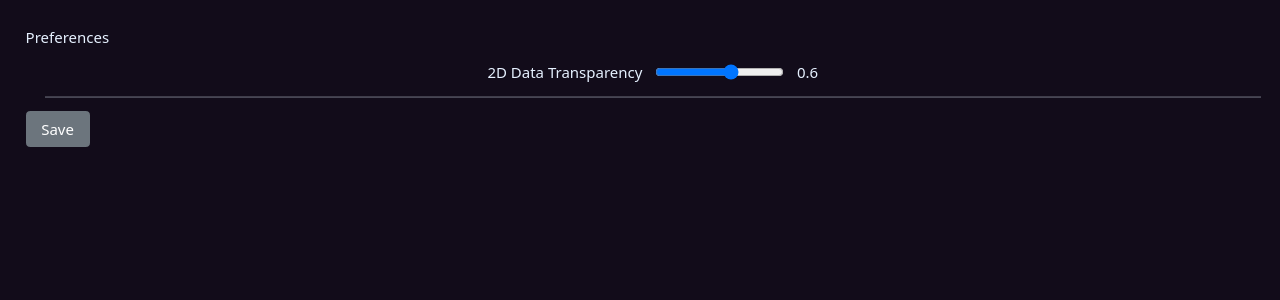
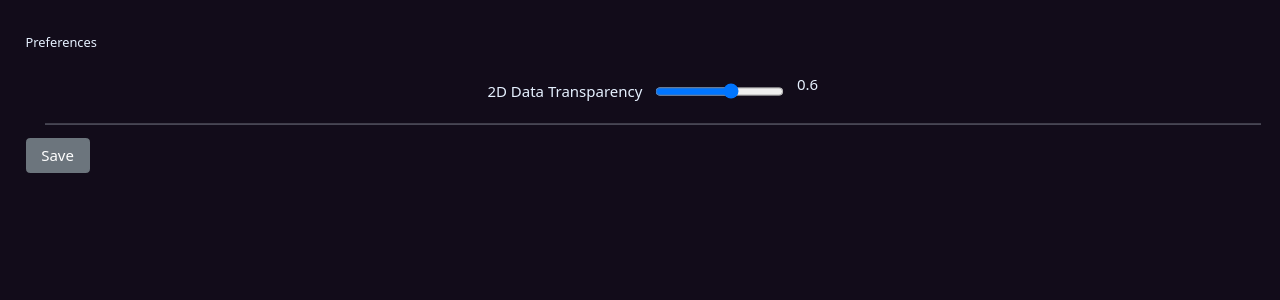
Before and after one commit to aplbrain/neuvue-app, a Django app: page /preferences/ in a window 1280 px wide. Shown: the part 32-332 px from the top of the page. Run offline with Django 3.2, Linux system fonts and the light colour scheme; data comes from the database, SQL or seed files in the repository; both versions use the stored data as it was after the commit; some libraries are stand-ins or nearby versions.

Commit message:
cleanup css

```diff
--- a/neuvue_project/preferences/views.py
+++ b/neuvue_project/preferences/views.py
@@ -31,8 +31,7 @@ class PreferencesView(View):
          #update existing config
         elif len(request.GET) == num_of_params:
             print("UPDATE?")
-            config = Config.objects.filter(
-                user=str(request.user)).order_by('-id')[0]  # latest
+            config = Config.objects.filter(user=str(request.user)).order_by('-id')[0]  # latest
             config.alpha_selected = request.GET.get('alphaSelected')
             #config.alpha_3d = request.GET.get('alpha3D')
             config.save()
--- a/neuvue_project/templates/preferences.html
+++ b/neuvue_project/templates/preferences.html
@@ -5,9 +5,9 @@
 {% block content %}
     <div class="pref_main_container">
 
-        <div> Preferences </div>
+        <div class="navbar-text" style='font-size:1vw;'> Preferences </div>
         <div class="row-container">
-            <div > 2D Data Transparency </div>
+            <div class=navbar-text> 2D Data Transparency </div>
 
             <input id="alphaSelected" type="range" data-slider-min="0" data-slider-max="100" data-slider-step="1" value="{{ alphaSelected }}"/>
 
--- a/neuvue_project/workspace/views.py
+++ b/neuvue_project/workspace/views.py
@@ -13,13 +13,14 @@ from .neuroglancer import construct_proofreading_state, construct_url_from_exist
 from .analytics import user_stats
 from .utils import utc_to_eastern
 from django.apps import apps
-Config = apps.get_model('preferences', 'Config')
 
 # import the logging library
 import logging
 logging.basicConfig(level=logging.DEBUG)
 # Get an instance of a logger
 logger = logging.getLogger(__name__)
+#to access preferences config
+Config = apps.get_model('preferences', 'Config')
 
 class WorkspaceView(LoginRequiredMixin, View):
 
@@ -95,6 +96,7 @@ class WorkspaceView(LoginRequiredMixin, View):
         #make ng state preferences changes, json string to dict
         config = Config.objects.filter(user=str(request.user)).order_by('-id')[0]  # latest
         selected_alpha = config.alpha_selected
+
         cdict = json.loads(context['ng_state'])
         cdict['layers'][1]['selectedAlpha'] = float(selected_alpha)
         #convert from dict back to json string
```
Also changed, not shown: neuvue_project/neuvueDB.sqlite3.
